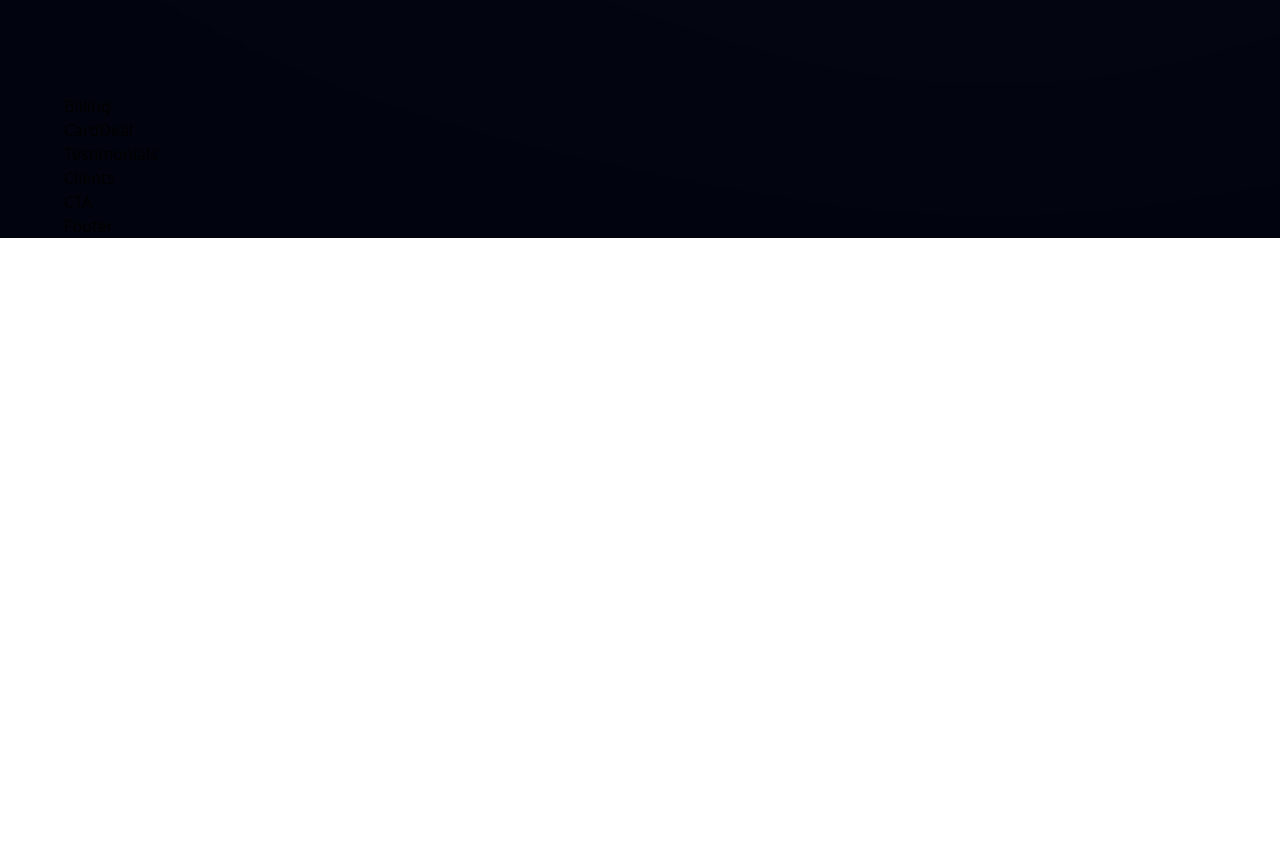
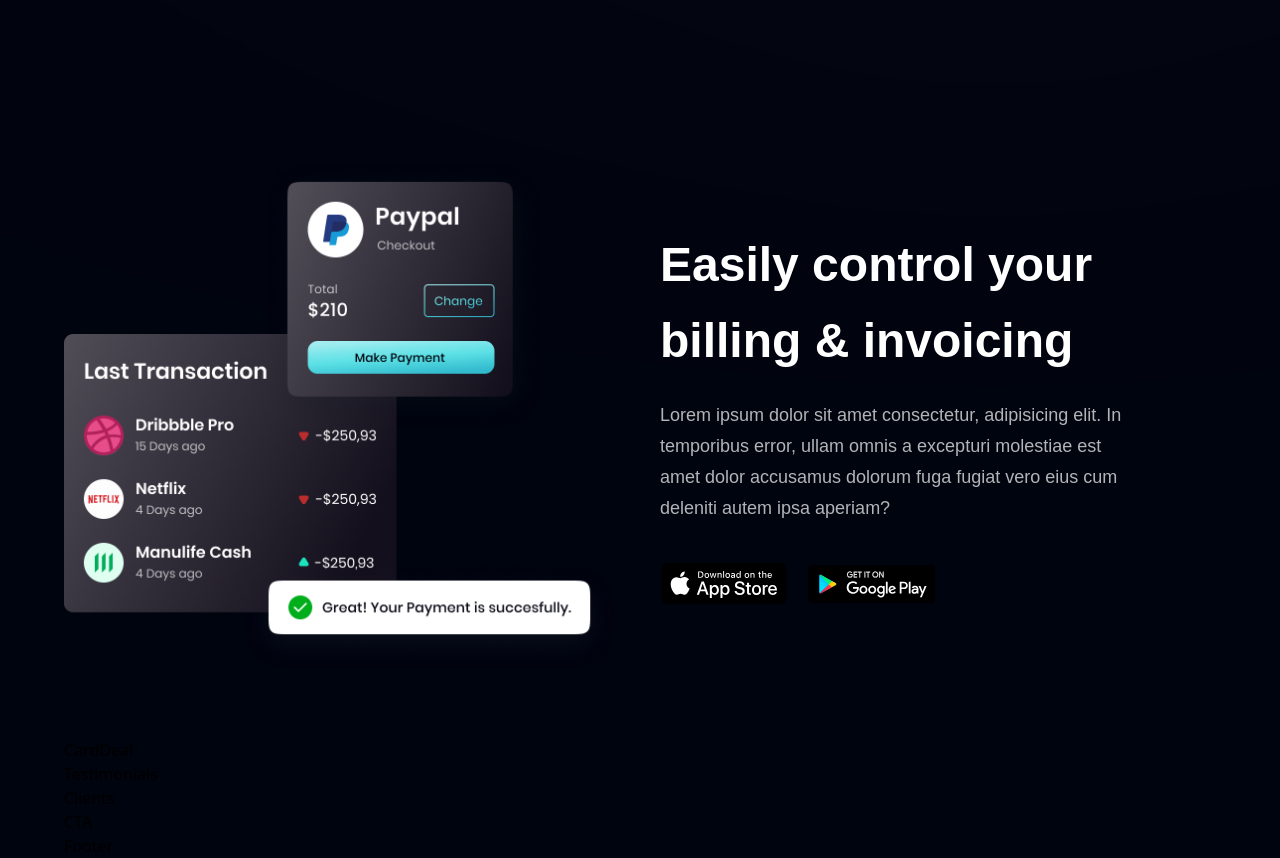
Before and after one commit to MohamadWebdev/modern-ui-ux, a React (Vite) app: page / in a window 1280 px wide. Shown: the part 1408-2266 px from the top of the page. Before the commit the page ends 1646 px from the top, so only its background shows below. Built offline with nearby package versions, Linux system fonts and the light colour scheme.

Commit message:
Billing-component-design

```diff
--- a/src/components/Billing.jsx
+++ b/src/components/Billing.jsx
@@ -1,9 +1,36 @@
-import React from 'react'
+import { apple, bill, google } from "../assets";
+import styles, { layout } from "../style";
 
 const Billing = () => {
   return (
-    <div>Billing</div>
-  )
-}
+    <section id="product" className={`${layout.sectionReverse}`}>
+      <div className={layout.sectionImgReverse}>
+        <img className="w-full h-full relative z-[5]" src={bill} alt="bill" />
 
-export default Billing
+        <div className="absolute z-[3] -left-1/2 top-0 w-[50%] h-[50%] rounded-full white-gradient" />
+        <div className="absolute z-[0] -left-1/2 bottom-0 w-[50%] h-[50%] rounded-full pink-gradient" />
+      </div>
+
+      <div className={layout.sectionInfo}>
+        <h2 className={styles.heading2}>
+          Easily control your <br />
+          billing & invoicing
+        </h2>
+
+        <p className={`${styles.paragraph} max-w-[470px] mt-5`}>
+          Lorem ipsum dolor sit amet consectetur, adipisicing elit. In
+          temporibus error, ullam omnis a excepturi molestiae est amet dolor
+          accusamus dolorum fuga fugiat vero eius cum deleniti autem ipsa
+          aperiam?
+        </p>
+
+        <div className="flex flex-row flex-wrap sm:mt-10 mt-6">
+          <img src={apple} alt="apple" className={`w-[128px] h-[42px] object-contain mr-5 cursor-pointer`} />
+          <img src={google} alt="google" className={`w-[128px] h-[42px] object-contain mr-5 cursor-pointer`} />
+        </div>
+      </div>
+    </section>
+  );
+};
+
+export default Billing;
```
